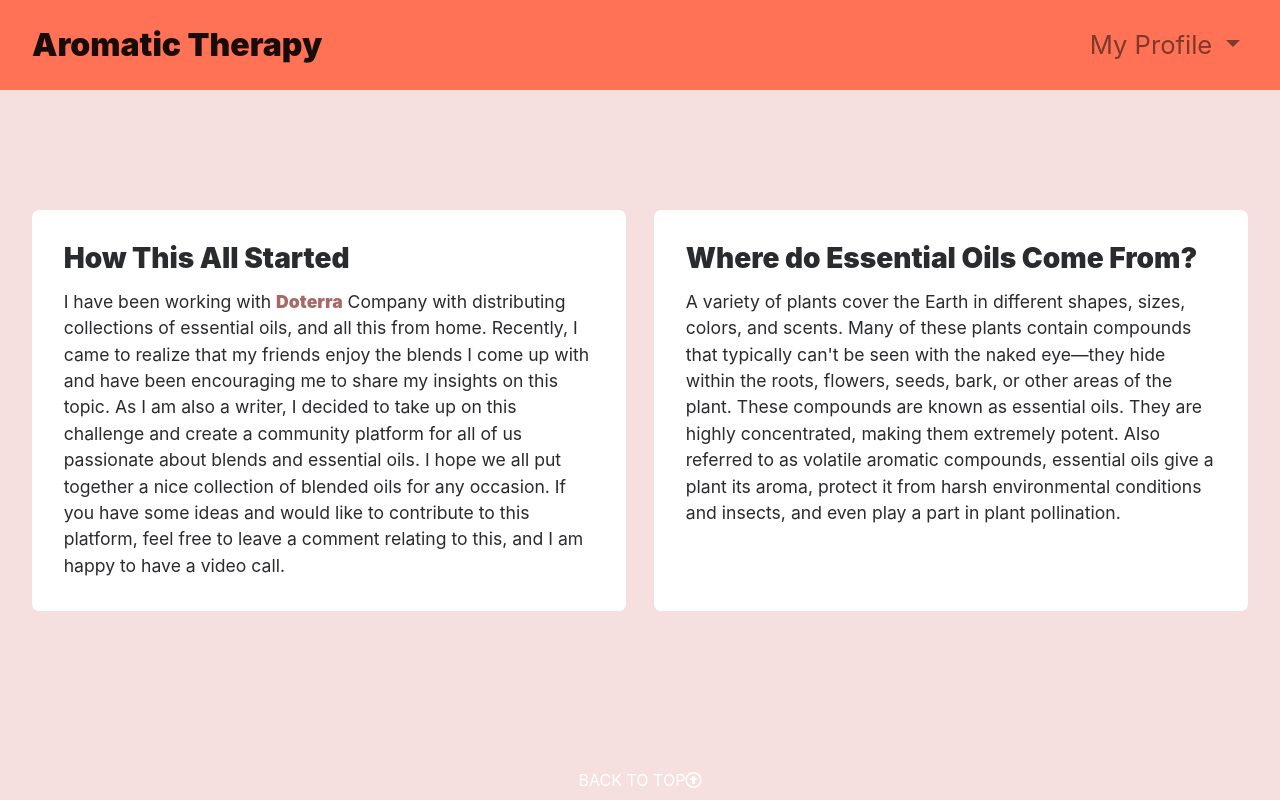
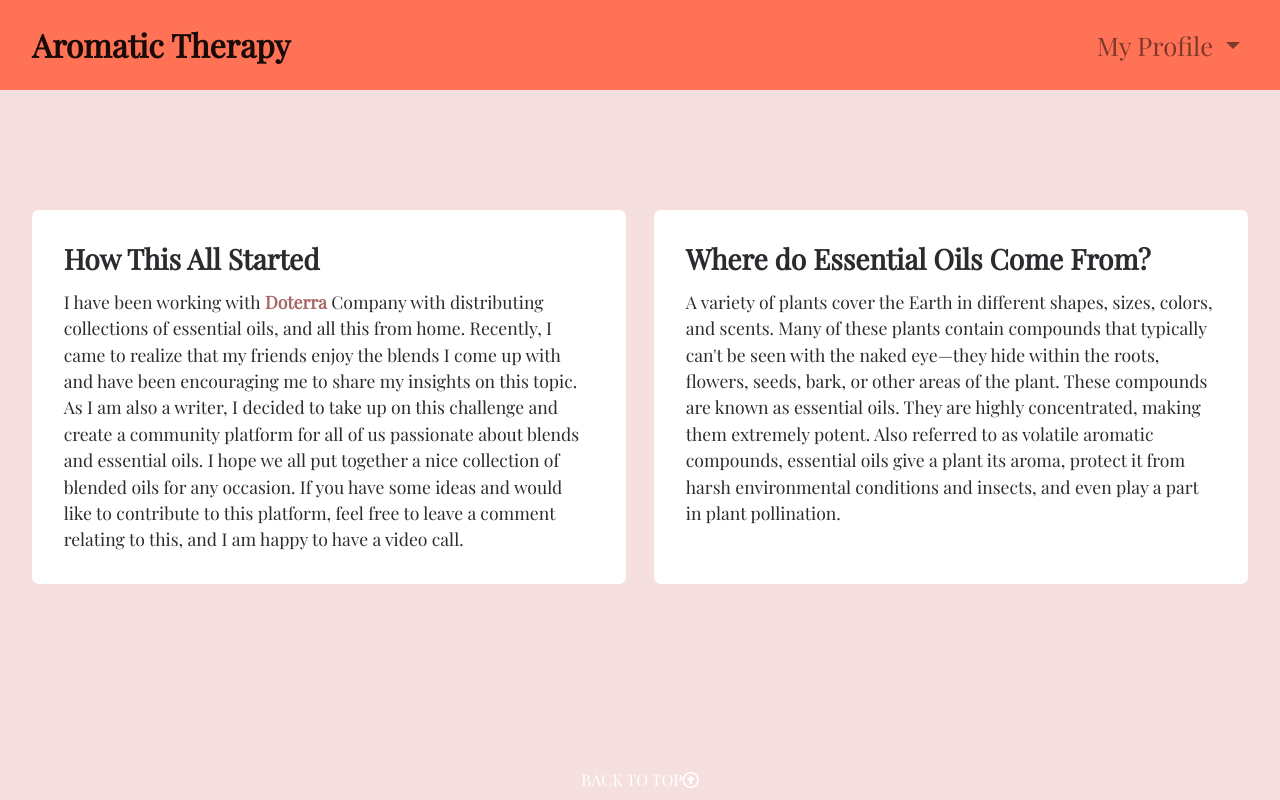
Before and after one commit to totalnoMartina/aromatic-experience, a Django app: page / in a window 1280 px wide. Run offline with Django 3.2, Linux system fonts and the light colour scheme; data that the repository does not hold is empty; some libraries are stand-ins or nearby versions.

Commit message:
Add more content to README, add back font family, add post

```diff
--- a/static/css/base.css
+++ b/static/css/base.css
@@ -17,6 +17,7 @@ body {
     flex-direction: column;
     justify-content: center;
     align-items: center;
+    font-family: 'Playfair Display', serif;
 }
 
 /* Nav */
```
Also changed, not shown: README.md.
